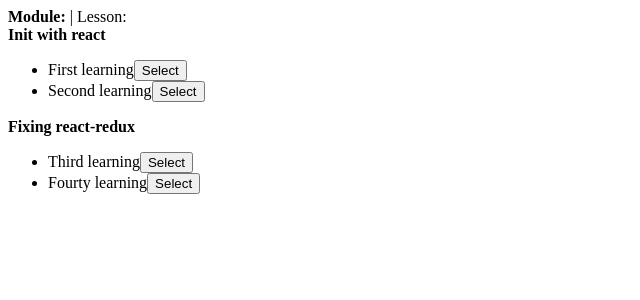
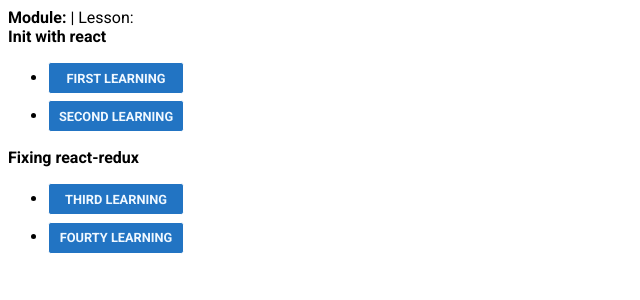
Before and after one commit to gabrielzom/redux, a React (Create React App) app: page / in a window 1280 px wide. Shown: the top 300 px of the page, without its empty margins (0-640 px from the left). Built offline with nearby package versions, Linux system fonts and the light colour scheme.

Commit message:
add a css in sidebar

```diff
--- /dev/null
+++ b/src/components/Sidebar/index.css
@@ -0,0 +1,37 @@
+@import url('https://fonts.googleapis.com/css2?family=Roboto:wght@400;700;900&display=swap');
+
+* {
+  font-family: 'Roboto'
+}
+
+button {
+    font-size: .8rem;
+    font-weight: 700;
+    color: #f0f8ff;
+    text-transform: uppercase;
+    background-color: #2274c3;
+    background-color: linear-gradient(90deg, #2274c3 0%, #1f7cda 100%);
+    border: 1px solid #fff;
+    border-radius: .18rem;
+    width: 8.5rem;
+    height: 2rem;
+    cursor: pointer;
+    transition: background-color 300ms linear;
+
+}
+
+button:hover {
+    background-color: #0b5193;
+    background-color: linear-gradient(90deg, #2274c380 0%, #2d6cfd80 100%);
+    transition: background-color 300ms linear;
+}
+
+button:active {
+    background-color: #2389e9;
+    background-color: linear-gradient(0deg, #2274c333 0%, #2d6cfd1a 100%);
+    transition: background-color 150ms ease-in-out;
+}
+
+li {
+    margin-bottom: .4rem;
+}
--- a/src/components/Sidebar/index.js
+++ b/src/components/Sidebar/index.js
@@ -2,6 +2,7 @@
 import { connect } from "react-redux";
 import * as courseActions from "../../store/actions/course";
 import { bindActionCreators } from "redux";
+import './index.css'
 
 const Sidebar = ({ modules, toggleLesson }) => {
     return (
@@ -12,8 +13,7 @@
             <ul>
               {module.lessons.map(lesson => (
                 <li key={lesson.id}>
-                  {lesson.title}
-                  <button onClick={() => toggleLesson(module, lesson)}>Select</button>
+                  <button onClick={() => toggleLesson(lesson, module)}>{lesson.title}</button>
                 </li>
               ))}
             </ul>
--- a/src/components/Video/index.js
+++ b/src/components/Video/index.js
@@ -1,7 +1,7 @@
 import React from "react";
 import { connect } from "react-redux";
 
-const Video = ({ activeLesson, activeModule }) => {
+const Video = ({ activeModule, activeLesson }) => {
   return (
     <div>
       <strong>Module: {activeModule.title}</strong> | <span>Lesson: {activeLesson.title}</span>
```
